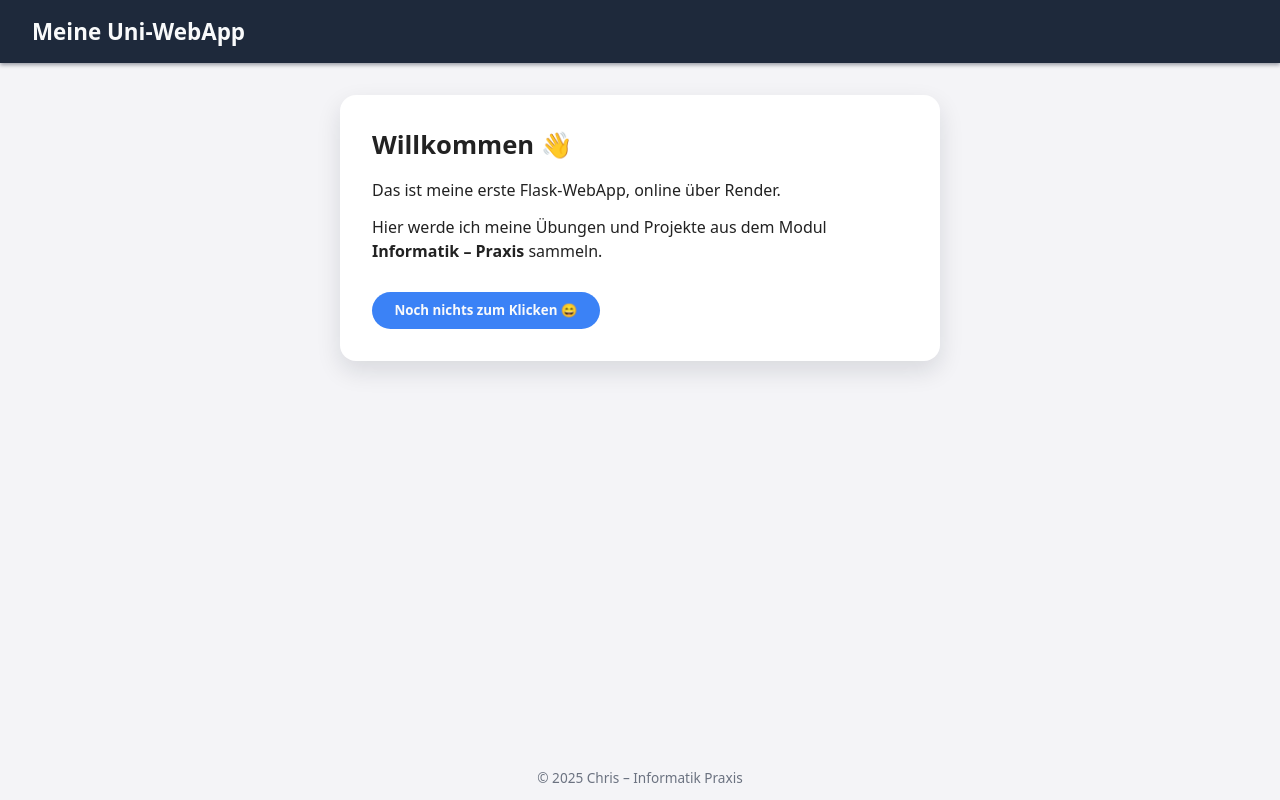
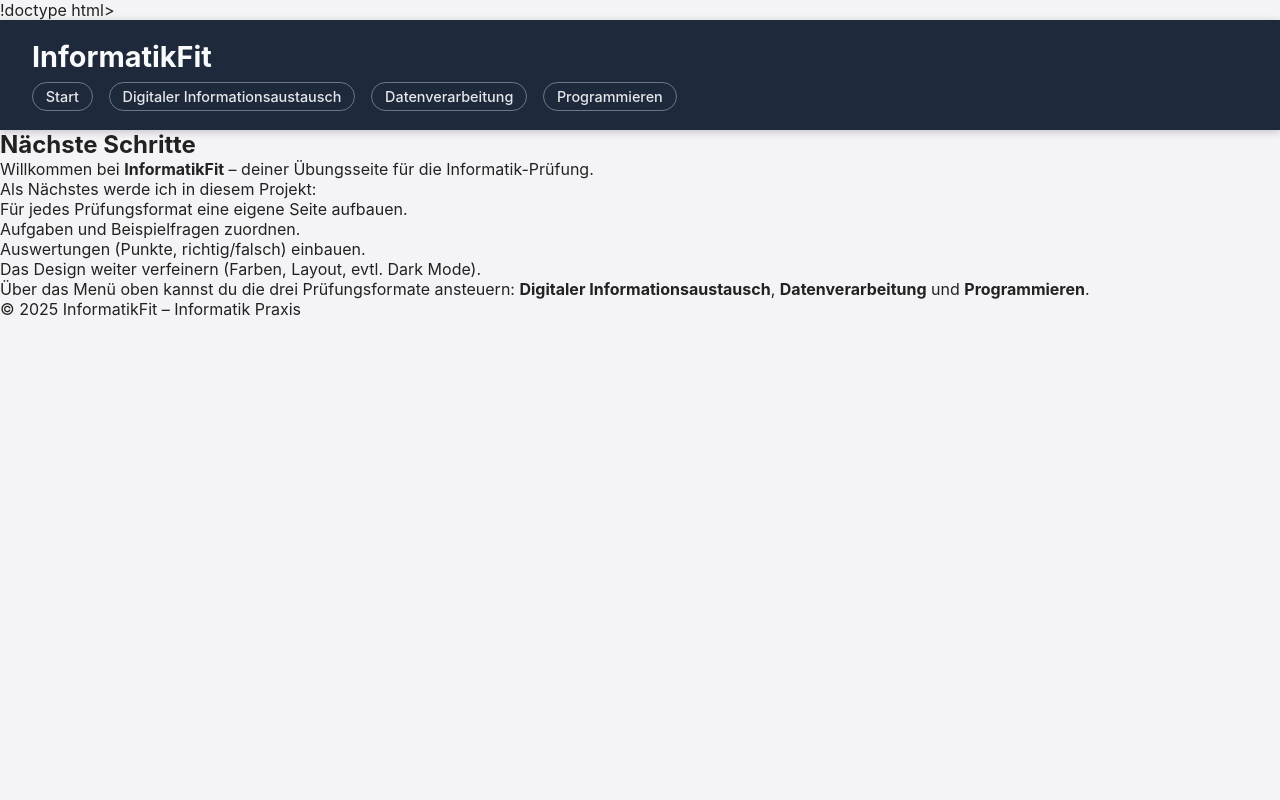
Before and after one commit to Chris-code-oa/uni-webapp, a Python web app: template templates/index.html in a window 1280 px wide. Run offline with Jinja, Linux system fonts and the light colour scheme; the template is opened without the code that fills it, so the values that code supplies are empty.

Commit message:
InformatikFit: Menüs und Design aktualisiert

```diff
--- a/static/style.css
+++ b/static/style.css
@@ -1,8 +1,9 @@
+*/* --- Grundstil --- */
 * {
-    box-sizing: border-box;
     margin: 0;
     padding: 0;
-    font-family: system-ui, -apple-system, BlinkMacSystemFont, "Segoe UI", sans-serif;
+    box-sizing: border-box;
+    font-family: -apple-system, BlinkMacSystemFont, "Segoe UI", Roboto, sans-serif;
 }
 
 body {
@@ -13,65 +14,39 @@ body {
     flex-direction: column;
 }
 
+/* --- Kopfbereich / Titel --- */
 .topbar {
     background: #1e293b;
+    padding: 1.2rem 2rem;
     color: #f9fafb;
-    padding: 1rem 2rem;
-    box-shadow: 0 2px 4px rgba(15, 23, 42, 0.4);
+    box-shadow: 0 2px 8px rgba(0,0,0,0.2);
 }
 
 .topbar h1 {
-    font-size: 1.4rem;
+    font-size: 1.8rem;
+    margin-bottom: 0.5rem;
 }
 
-.content {
-    flex: 1;
-    padding: 2rem;
+/* --- Navigation --- */
+.nav {
     display: flex;
-    justify-content: center;
-    align-items: flex-start;
+    gap: 1rem;
+    flex-wrap: wrap;
 }
 
-.card {
-    background: #ffffff;
-    padding: 2rem;
-    border-radius: 1rem;
-    max-width: 600px;
-    width: 100%;
-    box-shadow: 0 10px 25px rgba(15, 23, 42, 0.12);
+.nav a {
+    color: #e5e7eb;
+    text-decoration: none;
+    font-weight: 500;
+    padding: 0.3rem 0.8rem;
+    border-radius: 999px;
+    border: 1px solid rgba(228, 235, 247, 0.4);
+    font-size: 0.9rem;
 }
 
-.card h2 {
-    font-size: 1.6rem;
-    margin-bottom: 1rem;
+.nav a:hover {
+    background: rgba(255,255,255,0.15);
 }
 
-.card p {
-    margin-bottom: 0.8rem;
-    line-height: 1.5;
-}
-
-.primary-btn {
-    margin-top: 1rem;
-    padding: 0.6rem 1.4rem;
-    border-radius: 999px;
-    border: none;
-    cursor: pointer;
-    font-weight: 600;
-    background: #3b82f6;
-    color: #f9fafb;
-    transition: transform 0.1s ease, box-shadow 0.1s ease, background 0.1s ease;
-}
-
-.primary-btn:hover {
-    background: #2563eb;
-    box-shadow: 0 8px 18px rgba(37, 99, 235, 0.4);
-    transform: translateY(-1px);
-}
-
-.footer {
-    text-align: center;
-    padding: 0.8rem;
-    font-size: 0.85rem;
-    color: #6b7280;
-}
+/* --- Hauptbereich --- */
+.cont
--- a/templates/base.html
+++ b/templates/base.html
@@ -1,16 +1,23 @@
-<!doctype html>
+!doctype html>
 <html lang="de">
 <head>
     <meta charset="utf-8">
-    <title>{{ title or "Meine Uni-WebApp" }}</title>
+    <title>{{ title or "InformatikFit" }}</title>
     <meta name="viewport" content="width=device-width, initial-scale=1">
 
-    <!-- Einfaches CSS -->
+    <!-- Zentrales Stylesheet -->
     <link rel="stylesheet" href="{{ url_for('static', filename='style.css') }}">
 </head>
 <body>
     <header class="topbar">
-        <h1>Meine Uni-WebApp</h1>
+        <h1>InformatikFit</h1>
+
+        <nav class="nav">
+            <a href="{{ url_for('home') }}">Start</a>
+            <a href="{{ url_for('digitaler_informationsaustausch') }}">Digitaler Informationsaustausch</a>
+            <a href="{{ url_for('datenverarbeitung') }}">Datenverarbeitung</a>
+            <a href="{{ url_for('programmieren') }}">Programmieren</a>
+        </nav>
     </header>
 
     <main class="content">
@@ -18,7 +25,7 @@
     </main>
 
     <footer class="footer">
-        © {{ 2025 }} Chris – Informatik Praxis
+        © {{ 2025 }} InformatikFit – Informatik Praxis
     </footer>
 </body>
 </html>
--- a/templates/index.html
+++ b/templates/index.html
@@ -1,19 +1,28 @@
 {% extends "base.html" %}
 
 {% block content %}
-    <section class="card">
-        <h2>Willkommen 👋</h2>
-        <p>
-            Das ist meine erste Flask-WebApp, online über Render.
-        </p>
+<section class="card">
+    <h2>Nächste Schritte</h2>
 
-        <p>
-            Hier werde ich meine Übungen und Projekte aus dem Modul
-            <strong>Informatik – Praxis</strong> sammeln.
-        </p>
+    <p>
+        Willkommen bei <strong>InformatikFit</strong> – deiner Übungsseite für die
+        Informatik-Prüfung.
+    </p>
 
-        <button class="primary-btn">
-            Noch nichts zum Klicken 😄
-        </button>
-    </section>
+    <p>Als Nächstes werde ich in diesem Projekt:</p>
+
+    <ul class="steps">
+        <li>Für jedes Prüfungsformat eine eigene Seite aufbauen.</li>
+        <li>Aufgaben und Beispielfragen zuordnen.</li>
+        <li>Auswertungen (Punkte, richtig/falsch) einbauen.</li>
+        <li>Das Design weiter verfeinern (Farben, Layout, evtl. Dark Mode).</li>
+    </ul>
+
+    <p>
+        Über das Menü oben kannst du die drei Prüfungsformate ansteuern:
+        <strong>Digitaler Informationsaustausch</strong>,
+        <strong>Datenverarbeitung</strong> und
+        <strong>Programmieren</strong>.
+    </p>
+</section>
 {% endblock %}
```
Also changed, not shown: app.py (+23 -2 lines), templates/datenverarbeitung.html (added, +14 -0 lines), templates/digitaler_informationsaustausch.html (added, +14 -0 lines), templates/programmieren.html (added, +14 -0 lines).
